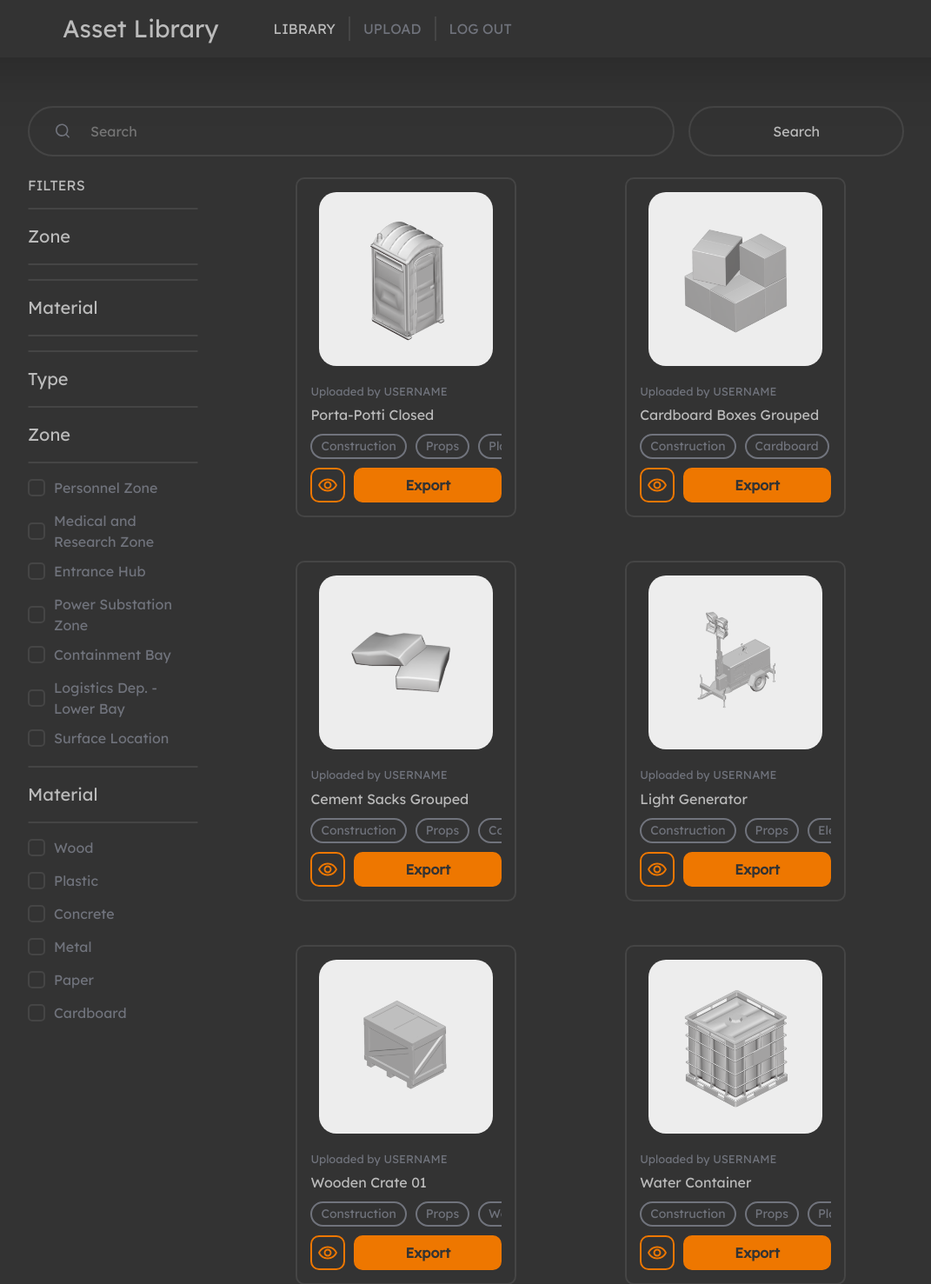
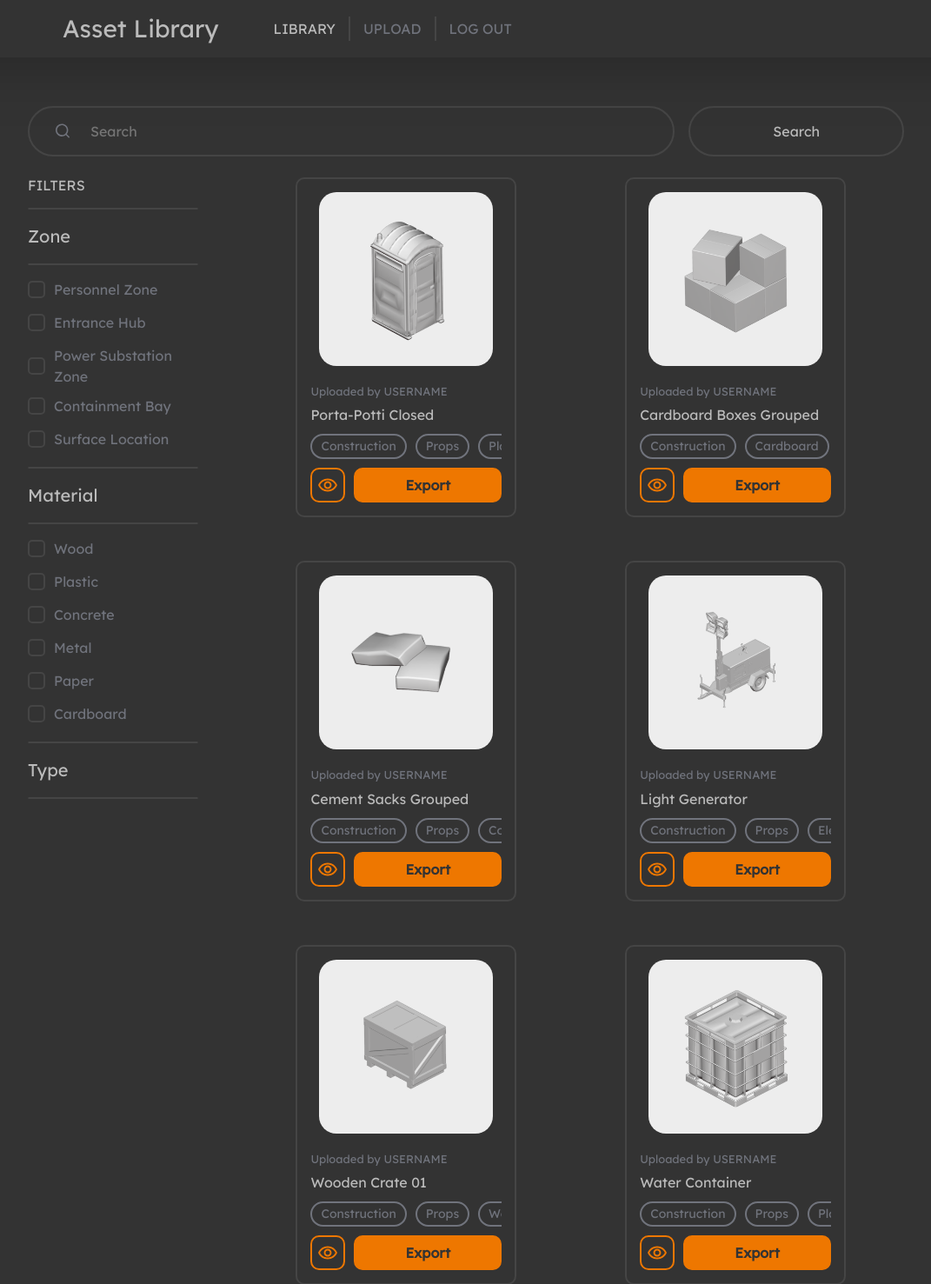
Before and after one commit to DATA-Studio-Team/AssetLibrary, a Django app: page /library/ in a window 1280 px wide. Shown: the top 1477 px of the page at 87% size, without its empty margins (104-1175 px from the left). Run offline with Django 4.2, Linux system fonts and the light colour scheme; a user stored in the database is signed in; data comes from the database, SQL or seed files in the repository; both versions use the stored data as it was after the commit.

Commit message:
Custom tags from data base

```diff
--- a/assetlib/assetlib/urls.py
+++ b/assetlib/assetlib/urls.py
@@ -20,8 +20,10 @@
 
 urlpatterns = [
     path('admin/', admin.site.urls),
-    path('', views.login_view, name='login'),
+    path('', views.enter_view),
+    path('login/', views.login_view, name='login'),
+    path('logout/', views.logout_view, name='logout'),
     path('library/', views.library_view, name='library'),
     path('upload/', views.upload_view, name='upload'),
-    path('logout/', views.logout_view, name='logout')
+
 ]
--- a/assetlib/main/templates/main/index.html
+++ b/assetlib/main/templates/main/index.html
@@ -39,9 +39,7 @@
                     <div class="search-filters mx-2">
                         <h6>FILTERS</h6>
 
-
-
-                        {% for category in filters %}
+                        {% for category, tags in filters.items %}
                             <hr>
 
                             <ul>
@@ -50,34 +48,10 @@
                                 <hr>
 
                                 {% for tag in tags %}
-                                    <li><input type="checkbox" id="{{category}}-{{tags}}"> <label for="zone-personnel-zone">{{tags}}</label></li>
+                                    <li><input type="checkbox" id="{{category}}-{{tags}}"> <label for="zone-personnel-zone">{{tag}}</label></li>
                                 {% endfor %}
                             </ul>
                         {% endfor%}
-                        <ul>
-                            <li>Zone</li>
-                            <hr>
-                            <li><input type="checkbox" id="zone-personnel-zone"> <label for="zone-personnel-zone">Personnel Zone</label></li>
-                            <li><input type="checkbox" id="zone-medical-and-research-zone"> <label for="zone-medical-and-research-zone">Medical and Research Zone</label></li>
-                            <li><input type="checkbox" id="zone-entrance-hub"> <label for="zone-entrance-hub">Entrance Hub</label></li>
-                            <li><input type="checkbox" id="zone-power-substation-zone"> <label for="zone-power-substation-zone">Power Substation Zone</label></li>
-                            <li><input type="checkbox" id="zone-containment-bay"> <label for="zone-containment-bay">Containment Bay</label></li>
-                            <li><input type="checkbox" id="zone-logistics-dep-lower"> <label for="zone-logistics-dep-lower">Logistics Dep. - Lower Bay</label></li>
-                            <li><input type="checkbox" id="zone-surface-location"> <label for="zone-surface-location">Surface Location</label></li>
-                        </ul>
-
-                        <hr>
-
-                        <ul>
-                            <li>Material</li>
-                            <hr>
-                            <li><input type="checkbox" id="material-wood"> <label for="material-wood">Wood</label></li>
-                            <li><input type="checkbox" id="material-plastic"> <label for="material-plastic">Plastic</label></li>
-                            <li><input type="checkbox" id="material-concrete"> <label for="material-concrete">Concrete</label></li>
-                            <li><input type="checkbox" id="material-metal"> <label for="material-metal">Metal</label></li>
-                            <li><input type="checkbox" id="material-paper"> <label for="material-paper">Paper</label></li>
-                            <li><input type="checkbox" id="material-cardboard"> <label for="material-cardboard">Cardboard</label></li>
-                        </ul>
 
                     </div>
 
--- a/assetlib/main/views.py
+++ b/assetlib/main/views.py
@@ -5,7 +5,17 @@
 from .models import *
 # Create your views here.
 
+def enter_view(request: HttpRequest):
+
+    if request.user.is_authenticated:
+        return redirect("library")
+
+    return redirect("login")
+
 def login_view(request: HttpRequest):
+
+    if request.user.is_authenticated:
+        return redirect("library")
 
     if request.method == "POST":
         form = LoginForm(request.POST)
@@ -15,7 +25,7 @@
             if user is not None:
                 login(request, user)
 
-                return redirect("/library")
+                return redirect("library")
 
         return render(request, "main/login.html", { 'form': form, 'error_during_login': True })
 
```
Also changed, not shown: assetlib/db.sqlite3.
